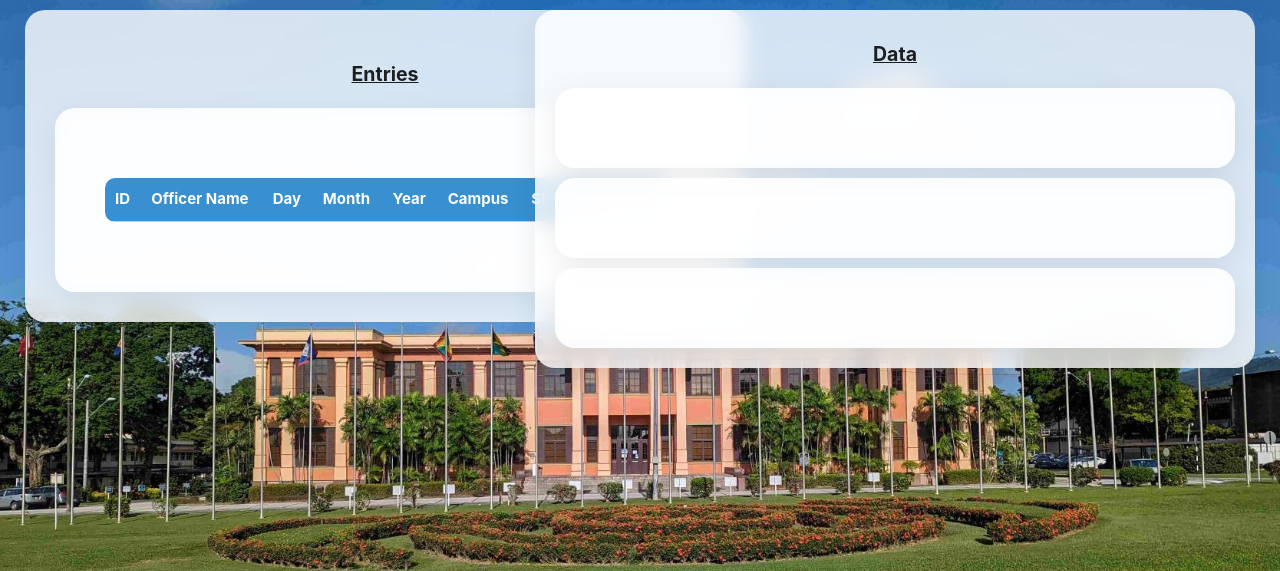
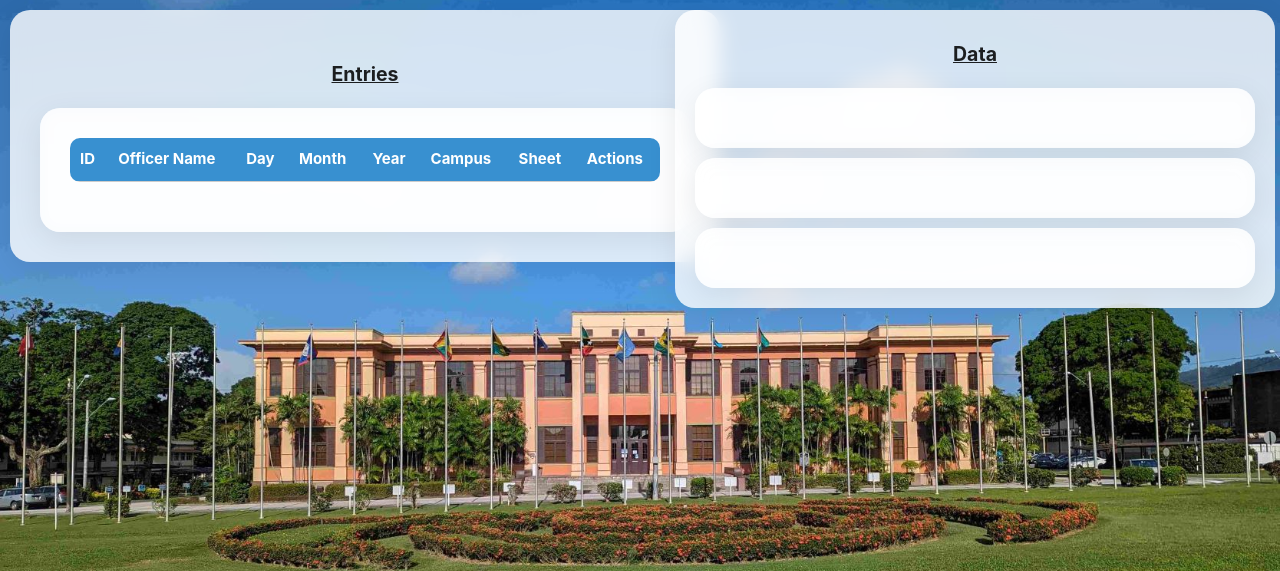
Before and after one commit to lekcem/project-workin, a Flask app: page /static/users in a window 1280 px wide. Shown: the part 70-641 px from the top of the page. Run offline with Flask 3, Linux system fonts and the light colour scheme; data that the repository does not hold is empty.

Commit message:
117amM
117amM

```diff
--- a/App/controllers/user.py
+++ b/App/controllers/user.py
@@ -111,3 +111,13 @@ def report_delete(id):
 
 def get_report(id):
     return Report.query.get(id)
+
+def user_delete(id):
+    user = User.query.get(id)
+    db.session.delete(user)
+    db.session.commit()
+    return
+
+
+def get_user(id):
+    return User.query.get(id)
--- a/App/static/main.js
+++ b/App/static/main.js
@@ -19,9 +19,9 @@ function loadTable2(reports){
             <td>${report.campus}</td>
             <td>${report.excelfile}</td>
             <td>
-                <button onclick="fetchExcelData(${report.id})">Show Excel Data</button>
-                <button onclick="generatePieChart(${report.id})">Generate Pie Chart</button>
-                <button onclick="generateBarChart(${report.id})">Generate Bar Chart</button>
+                <button onclick="fetchExcelData(${report.id})">Excel Data</button>
+                <button onclick="generatePieChart(${report.id})">Pie Chart</button>
+                <button onclick="generateBarChart(${report.id})">Bar Chart</button>
 
             </td>
 
--- a/App/static/static-user.html
+++ b/App/static/static-user.html
@@ -134,7 +134,7 @@
     .left {
       /* top: 125px; */
       left: 0;
-      margin-left: 25px;
+      margin-left: 10px;
       padding-right: 40px;
       background-color: white;
       padding: 2rem;
@@ -145,12 +145,13 @@
       box-shadow: 0 8px 30px rgba(0, 0, 0, 0.08);
       margin-bottom: 20px;
       border: 10px;
+      width: 710px;
     }
 
     .right {
       /* display:none; */
       /* top: 170px; */
-      margin-right: 25px;
+      margin-right: 5px;
       right: 0;
       padding: 10px;
       text-align: center;
@@ -159,6 +160,7 @@
       border-radius: 20px;
       box-shadow: 0 8px 30px rgba(0, 0, 0, 0.08);
       margin-bottom: 20px;
+      width: 600px;
     }
 
     th{
@@ -174,7 +176,6 @@
         max-width: 1100px;
         border-radius: 20px;
         box-shadow: 0 8px 30px rgba(0, 0, 0, 0.08);
-        padding-top: 50px;
 
     }
     .dashboard-container button{
@@ -260,7 +261,7 @@
         </div>
       </li>
       <li><a href="/"><i class="material-icons">home</i>Home</a></li>
-      <!-- <li><a href="/users"><i class="material-icons">cloud_upload</i>Upload Report</a></li> -->
+      <li><a href="/users"><i class="material-icons">cloud_upload</i>Upload Report</a></li>
       <li><a href="/static/users"><i class="material-icons">description</i>View Report</a></li>
       <!-- <li><a href="/createuser"><i class="material-icons">person_add</i>Create User</a></li> -->
       <li><a href="/logout"><i class="material-icons">exit_to_app</i>Logout</a></li>
@@ -281,7 +282,7 @@
           </div>
         </div> -->
 
-        <div class="dashboard-container">
+        <div class="dashboard-container" style="padding: 10px 10px 10px 10px;">
           <div class="row">
             <div class="table-section">
               <table>
--- a/App/templates/layout.html
+++ b/App/templates/layout.html
@@ -261,7 +261,6 @@
         var elems = document.querySelectorAll('select');
         M.FormSelect.init(elems);
       });
-      M.autoinit();
       {% with messages = get_flashed_messages() %}
         {% if messages %}
           {% for message in messages %}
--- a/App/views/user.py
+++ b/App/views/user.py
@@ -5,6 +5,8 @@ from werkzeug.utils import secure_filename
 from.index import index_views
 
 from App.controllers import (
+    get_user,
+    user_delete,
     report_delete,
     get_report,
     get_excel_data,
@@ -26,6 +28,36 @@ from App.controllers import (
 
 user_views = Blueprint('user_views', __name__, template_folder='../templates')
 
+@user_views.route('/createuser', methods=['GET'])
+@jwt_required()
+def get_createuser_page():
+    users = get_all_users()
+    return render_template('createuser.html', users=users)
+
+@user_views.route('/createuser', methods=['POST'])
+def create_createuser_action():
+    data = request.form
+    flash(f"User {data['username']} created!")
+    create_user(data['username'], data['password'])
+    return redirect(url_for('user_views.get_createuser_page'))
+
+@user_views.route('/api/createuser', methods=['GET'])
+def get_users_action():
+    users = get_all_users_json()
+    return jsonify(users)
+@user_views.route('/api/createuser', methods=['POST'])
+def create_user_endpoint():
+    data = request.json
+    user = create_user(data['username'], data['password'])
+    return jsonify({'message': f"user {user.username} created with id {user.id}"})
+
+
+@user_views.route('/loginpage', methods=['GET'])
+def get_loginpage_page():
+    users = get_all_users()
+    return render_template('login.html', users=users)
+
+
 @user_views.route('/users', methods=['GET'])
 @jwt_required()
 def get_user_page():
@@ -34,25 +66,13 @@ def get_user_page():
     exceldatas = get_all_exceldatas()
     return render_template('users.html', users=users, reports=reports, exceldatas=exceldatas)
 
-@user_views.route('/createuser', methods=['GET'])
-@jwt_required()
-def get_createuser_page():
-    users = get_all_users()
-    return render_template('createuser.html', users=users)
-
-@user_views.route('/loginpage', methods=['GET'])
-def get_loginpage_page():
-    users = get_all_users()
-    return render_template('login.html', users=users)
-
-
-@user_views.route('/users', methods=['POST'])
+@user_views.route('/createuser', methods=['POST'])
 def create_user_action():
     data = request.form
     flash(f"User {data['username']} created!")
     create_user(data['username'], data['password'])
-    return redirect(url_for('user_views.get_user_page'))
-
+    return redirect(url_for('user_views.get_createuser_page'))
+'''
 @user_views.route('/api/users', methods=['GET'])
 def get_users_action():
     users = get_all_users_json()
@@ -63,6 +83,9 @@ def create_user_endpoint():
     data = request.json
     user = create_user(data['username'], data['password'])
     return jsonify({'message': f"user {user.username} created with id {user.id}"})
+'''
+
+
 
 @user_views.route('/static/users', methods=['GET'])
 def static_user_page():
@@ -165,3 +188,15 @@ def delete_report(report_id):
         flash('Report not found!', 'error')
 
     return redirect(url_for('user_views.show_reports'))
+
+@user_views.route('/delete_user/<int:user_id>', methods=['POST'])
+def delete_user(user_id):
+    user = get_user(user_id)
+
+    if user:
+        user_delete(user_id)
+        flash('User deleted successfully!', 'success')
+    else:
+        flash('User not found!', 'error')
+
+    return redirect(url_for('user_views.get_createuser_page'))
```
Also changed, not shown: App/templates/createuser.html (+8 -1 lines).
